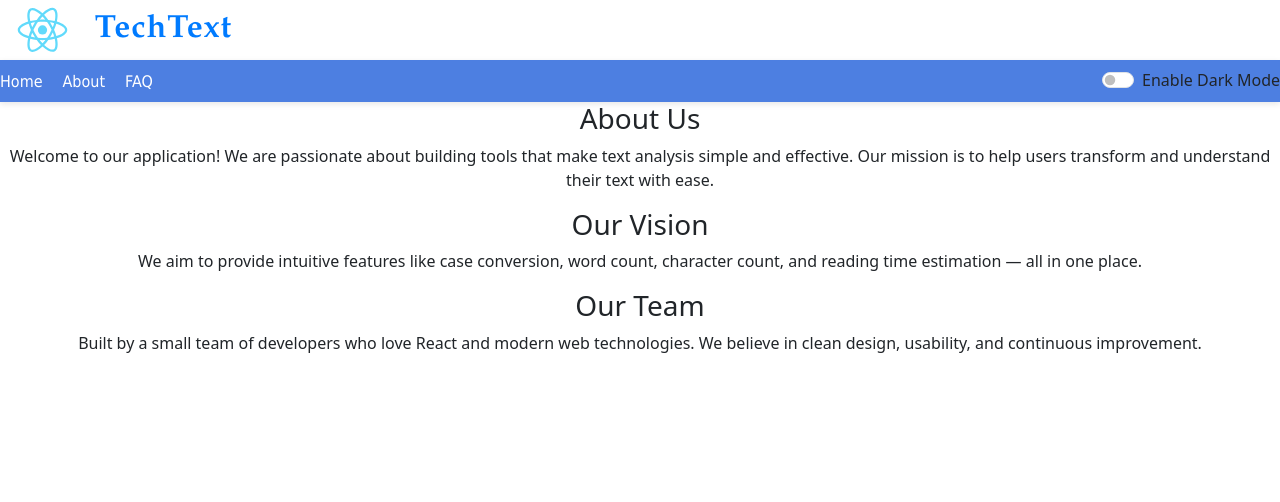
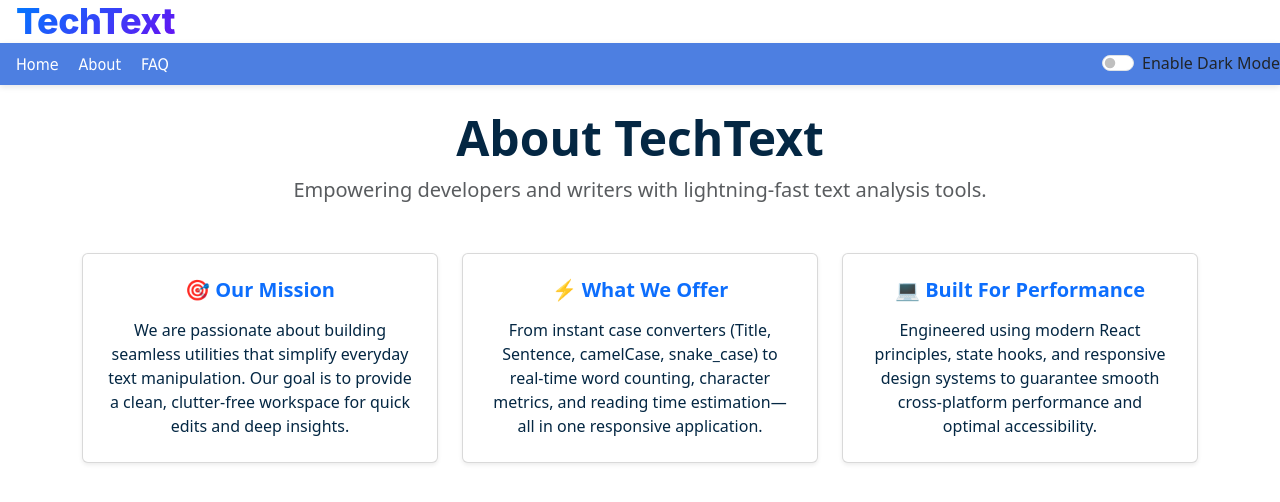
Before and after one commit to devshree2008/techno, a React (Create React App) app: page /about in a window 1280 px wide. Shown: the top 502 px of the page. Built offline with nearby package versions, Linux system fonts and the light colour scheme.

Commit message:
Final Changes

```diff
--- a/src/About.js
+++ b/src/About.js
@@ -1,25 +1,60 @@
 import React from 'react';
 
-export default function About() {
+export default function About(props) {
+    // Dynamic theme styling for cards to ensure high contrast in both modes
+    let cardStyle = {
+        color: props.mode === 'dark' ? 'white' : '#042743',
+        backgroundColor: props.mode === 'dark' ? '#13466e' : 'white',
+        border: props.mode === 'dark' ? '1px solid rgba(255, 255, 255, 0.15)' : '1px solid rgba(0, 0, 0, 0.15)'
+    };
+
     return (
-    <div className="page-container">
-      <h3>About Us</h3>
-      <p>
-        Welcome to our application! We are passionate about building tools that
-        make text analysis simple and effective. Our mission is to help users
-        transform and understand their text with ease.
+        <div className="container-fluid min-vh-100 py-4" style={{
+            backgroundColor: props.mode === 'dark' ? '#042743' : 'white',
+            color: props.mode === 'dark' ? 'white' : '#042743'
+        }}>
+            <div className="container">
+                {/* Header Section */}
+                <div className="text-center mb-5">
+                    <h1 className="fw-bold display-5 mb-2">About TechText</h1>
+                    <p className={`fs-5 ${props.mode === 'dark' ? 'text-light opacity-75' : 'text-muted'}`}>
+                        Empowering developers and writers with lightning-fast text analysis tools.
                     </p>
-      <h3>Our Vision</h3>
-      <p>
-        We aim to provide intuitive features like case conversion, word count,
-        character count, and reading time estimation — all in one place.
+                </div>
+
+                {/* Cards Layout */}
+                <div className="row g-4">
+                    {/* Mission Card */}
+                    <div className="col-md-4">
+                        <div className="p-4 rounded shadow-sm h-100" style={cardStyle}>
+                            <h3 className="h5 fw-bold mb-3 text-primary">🎯 Our Mission</h3>
+                            <p className="mb-0">
+                                We are passionate about building seamless utilities that simplify everyday text manipulation. Our goal is to provide a clean, clutter-free workspace for quick edits and deep insights.
                             </p>
-      <h3>Our Team</h3>
-      <p>
-        Built by a small team of developers who love React and modern web
-        technologies. We believe in clean design, usability, and continuous
-        improvement.
+                        </div>
+                    </div>
+
+                    {/* Features Card */}
+                    <div className="col-md-4">
+                        <div className="p-4 rounded shadow-sm h-100" style={cardStyle}>
+                            <h3 className="h5 fw-bold mb-3 text-primary">⚡ What We Offer</h3>
+                            <p className="mb-0">
+                                From instant case converters (Title, Sentence, camelCase, snake_case) to real-time word counting, character metrics, and reading time estimation—all in one responsive application.
                             </p>
+                        </div>
+                    </div>
+
+                    {/* Engineering Card */}
+                    <div className="col-md-4">
+                        <div className="p-4 rounded shadow-sm h-100" style={cardStyle}>
+                            <h3 className="h5 fw-bold mb-3 text-primary">💻 Built For Performance</h3>
+                            <p className="mb-0">
+                                Engineered using modern React principles, state hooks, and responsive design systems to guarantee smooth cross-platform performance and optimal accessibility.
+                            </p>
+                        </div>
+                    </div>
+                </div>
+            </div>
         </div>
     );
 }
--- a/src/App.css
+++ b/src/App.css
@@ -22,7 +22,7 @@
   list-style: none;
   display: flex;
   gap: 20px;
-  margin: 0;
+  margin: 0 0 0 16px;
   padding: 0;
 }
 
@@ -48,13 +48,15 @@
 }
 
 .tech-text {
-  font-family: 'Garamond', serif;
-  font-size: 2rem;
-  font-weight: 700;
-  color: #007bff;
-
-  letter-spacing: 1px;
-  margin: 0;
+  font-family: 'Inter', -apple-system, BlinkMacSystemFont, 'Segoe UI', Roboto, sans-serif;
+  font-size: 2.25rem;
+  font-weight: 800;
+  background: linear-gradient(135deg, #007bff 0%, #6610f2 100%);
+  background-clip: text;
+  -webkit-background-clip: text;
+  -webkit-text-fill-color: transparent;
+  letter-spacing: -0.5px;
+  margin: 0 0 0 16px;
 }
 
 /* Home Container */
--- a/src/App.js
+++ b/src/App.js
@@ -3,7 +3,8 @@ import NavBar from './NavBar';
 import TextForm from './TextForm';
 import About from './About';
 import Alert from './Alert';
-import logo from './logo.svg';
+import FAQ from './FAQ';
+//import logo from './logo.svg';
 import React, { useState } from 'react';
 import {
   BrowserRouter as Router,
@@ -24,7 +25,7 @@ function App(props) {
   return (
     <div className={darkMode ? "App dark-mode" : "App"}>
          <div className="bar-left">
-                 <img src={logo} className="App-logo" alt="logo" />
+                 {/*<img src={logo} className="App-logo" alt="logo" />*/}
                  <h2 className="tech-text">TechText</h2>
           </div>
       <Router>
@@ -32,11 +33,12 @@ function App(props) {
         <Alert alert={alert} />
         {/* Define routes */}
         <Routes>
-          <Route path="/about" element={<About />} />
+          <Route exact path="/about" element={<About mode={darkMode ? 'dark' : 'light'} />} />
           <Route
             path="/"
             element={<TextForm h3="Text Area" showAlert={showAlert} />}
           />
+          <Route exact path="/faq" element={<FAQ mode={darkMode ? 'dark' : 'light'} />} />
         </Routes>
       </Router>
     </div>
--- /dev/null
+++ b/src/FAQ.js
@@ -0,0 +1,52 @@
+import React from 'react';
+
+export default function FAQ(props) {
+    let cardStyle = {
+        color: props.mode === 'dark' ? 'white' : '#042743',
+        backgroundColor: props.mode === 'dark' ? '#13466e' : 'white',
+        border: props.mode === 'dark' ? '1px solid rgba(255, 255, 255, 0.15)' : '1px solid rgba(0, 0, 0, 0.15)'
+    };
+
+    return (
+        <div className="container-fluid min-vh-100 py-5" style={{
+            backgroundColor: props.mode === 'dark' ? '#042743' : 'white',
+            color: props.mode === 'dark' ? 'white' : '#042743'
+        }}>
+            <div className="container">
+                {/* Header Section */}
+                <div className="text-center mb-5">
+                    <h1 className="fw-bold display-5 mb-2">Frequently Asked Questions</h1>
+                    <p className={`fs-5 ${props.mode === 'dark' ? 'text-light opacity-75' : 'text-muted'}`}>
+                        Got questions about TechText? Find answers below.
+                    </p>
+                </div>
+
+                {/* FAQ Cards / Accordion Items */}
+                <div className="row justify-content-center">
+                    <div className="col-md-8">
+                        <div className="p-4 rounded shadow-sm mb-3" style={cardStyle}>
+                            <h3 className="h5 fw-bold text-primary mb-2">What is TechText?</h3>
+                            <p className="mb-0">
+                                TechText is a professional, utility-first text manipulation and developer formatting web application designed to help you quickly clean up, transform, and analyze strings of text.
+                            </p>
+                        </div>
+
+                        <div className="p-4 rounded shadow-sm mb-3" style={cardStyle}>
+                            <h3 className="h5 fw-bold text-primary mb-2">Is my data secure?</h3>
+                            <p className="mb-0">
+                                Yes! All text processing happens completely client-side right inside your browser using JavaScript and React state. Your text is never sent or stored on any external server.
+                            </p>
+                        </div>
+
+                        <div className="p-4 rounded shadow-sm mb-3" style={cardStyle}>
+                            <h3 className="h5 fw-bold text-primary mb-2">How do I switch to Dark Mode?</h3>
+                            <p className="mb-0">
+                                Simply click the "Enable Dark Mode" toggle switch located in the top-right corner of the navigation bar. The app will instantly transition its theme across all pages.
+                            </p>
+                        </div>
+                    </div>
+                </div>
+            </div>
+        </div>
+    );
+}
--- a/src/TextForm.js
+++ b/src/TextForm.js
@@ -2,11 +2,20 @@ import React, {useState} from 'react'
 import './App.css';
 
 export default function TextForm(props) {
+  const [text, setText] = useState('');
+  const [alertMessage, setAlertMessage] = useState(null);
+
+  const showAlert = (message) => {
+        setAlertMessage(message);
+        setTimeout(() => {
+            setAlertMessage(null);
+        }, 2000);
+    }
   const handleUpClick = () => {
     console.log("Uppercase was clicked" + text);
     let newText = text.toUpperCase();
     setText(newText);
-    props.showAlert("Converted to Uppercase!","success");
+    showAlert("Converted to Uppercase!","success");
   }
   const handleLowClick = () => {
     console.log("Lowercase was clicked" + text);
@@ -43,7 +52,40 @@ export default function TextForm(props) {
     setText(newText);
     props.showAlert("Text is cleared!","success");
   }
-  const [text, setText] = useState('');
+  const handleTitleCase = () => {
+        let newText = text
+            .toLowerCase()
+            .split(' ')
+            .map((word) => word.charAt(0).toUpperCase() + word.slice(1))
+            .join(' ');
+        setText(newText);
+        props.showAlert("Converted to Title Case`!","success");
+    }
+    const handleSentenceCase = () => {
+        let newText = text.toLowerCase();
+        newText = newText.replace(/(^\s*[\w])|[,\n\r]\s*[\w]/g, (match) => match.toUpperCase());
+        if (newText.length > 0) {
+            newText = newText.charAt(0).toUpperCase() + newText.slice(1);
+        }
+        setText(newText);
+        props.showAlert("Converted to Sentence Case!","success");
+    }
+    const handleCamelCase = () => {
+        let newText = text
+            .replace(/[-_,\s]+(.)?/g, (_, c) => (c ? c.toUpperCase() : ''))
+            .replace(/^(.)/, (c) => c.toLowerCase());
+        setText(newText);
+        props.showAlert("Converted to Camel Case!","success");
+    }
+    const handleSnakeCase = () => {
+        let newText = text
+            .trim()
+            .toLowerCase()
+            .replace(/[\s\W-]+/g, '_');
+        setText(newText);
+        props.showAlert("Converted to Snake Case!","success");
+    }
+
   return (
     <>
       <div className="home-container">
@@ -55,6 +97,10 @@ export default function TextForm(props) {
          <button className="btn btn-primary mx-1 my-1" onClick={handleCopy}>Copy Text</button>
          <button className="btn btn-primary mx-1 my-1" onClick={handlePaste}>Paste Text</button>
          <button className="btn btn-primary mx-1 my-1" onClick={handleExtraSpaces}>Remove Extra Spaces</button>
+         <button className="btn btn-primary mx-1 my-1" onClick={handleTitleCase}>Convert to Title Case</button>
+         <button className="btn btn-primary mx-1 my-1" onClick={handleSentenceCase}>Convert to Sentence Case</button>
+         <button className="btn btn-primary mx-1 my-1" onClick={handleCamelCase}>Convert to Camel Case</button>
+         <button className="btn btn-primary mx-1 my-1" onClick={handleSnakeCase}>Convert to Snake Case</button>
          <button type="button" className="btn btn-light mx-1 my-1" onClick={handleClearClick}>Clear text</button>
          <div className="page-container">
   <h2>Your text summary</h2>
```
Lines whose indentation alone changed are shown as unchanged.
